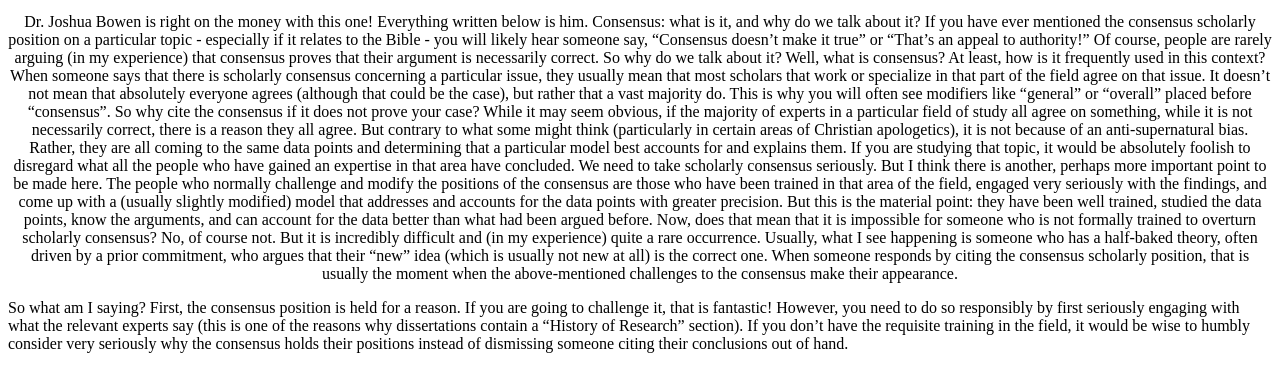
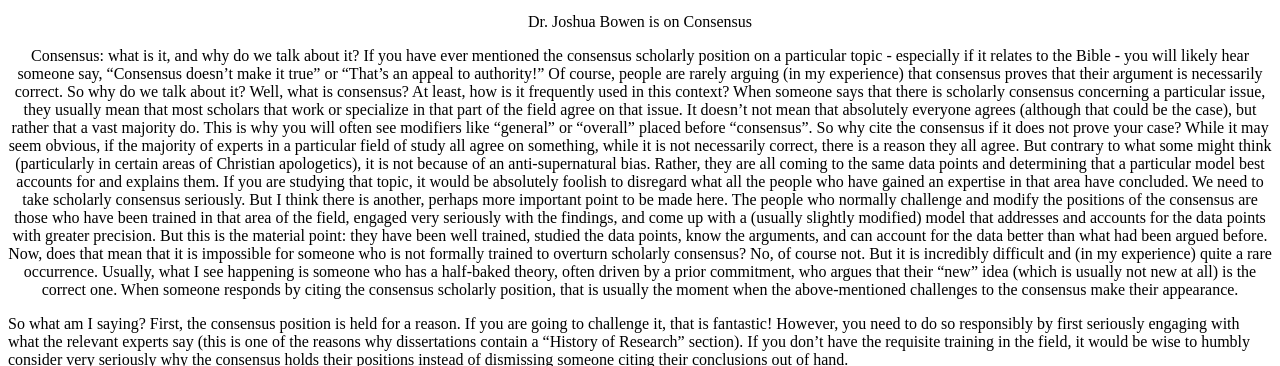
Before and after one commit to andrewzoa/andrewzoa, a plain HTML site: page index.html in a window 1280 px wide. Shown: the part 411-777 px from the top of the page. Drawn offline with Linux system fonts and the light colour scheme.

Commit message:
Update index.html

```diff
--- a/index.html
+++ b/index.html
@@ -11,8 +11,8 @@ div {text-align: center;}
 </head>
 <body>
 <marquee direction="down" height="400" width="1000" bgcolor="white"><h1 style="text-align:center;">I talked to Bart. D Ehrman. Beat that Suckers!!!.</h1><p style="text-align:center;">-Andrew</p></marquee>
-  <p>Dr. Joshua Bowen is right on the money with this one! Everything written below is him.
-Consensus: what is it, and why do we talk about it?
+  <p>Dr. Joshua Bowen is on Consensus</p>
+<p>Consensus: what is it, and why do we talk about it?
 
 If you have ever mentioned the consensus scholarly position on a particular topic - especially if it relates to the Bible - you will likely hear someone say, “Consensus doesn’t make it true” or “That’s an appeal to authority!” Of course, people are rarely arguing (in my experience) that consensus proves that their argument is necessarily correct. So why do we talk about it?
 
```
